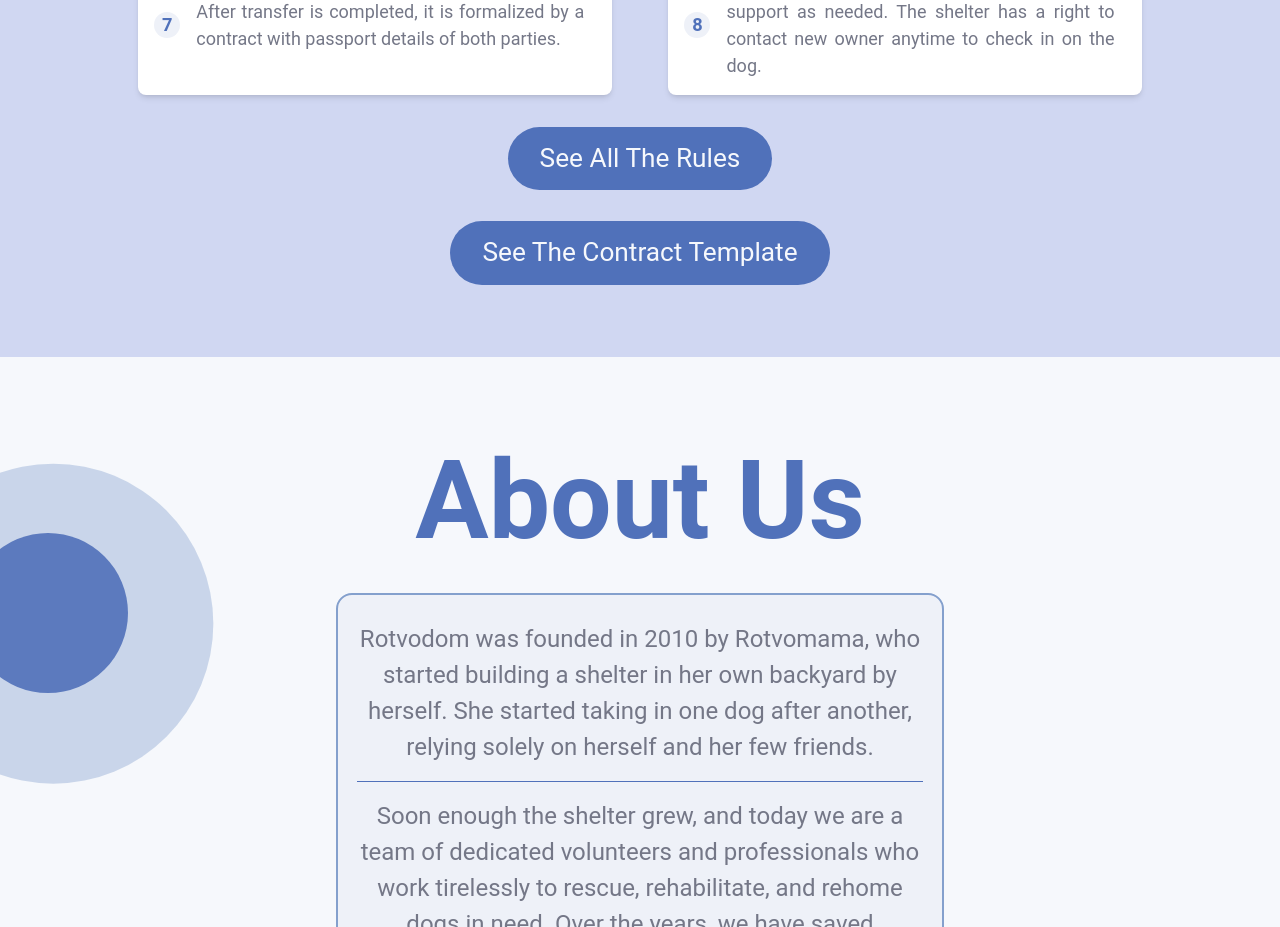
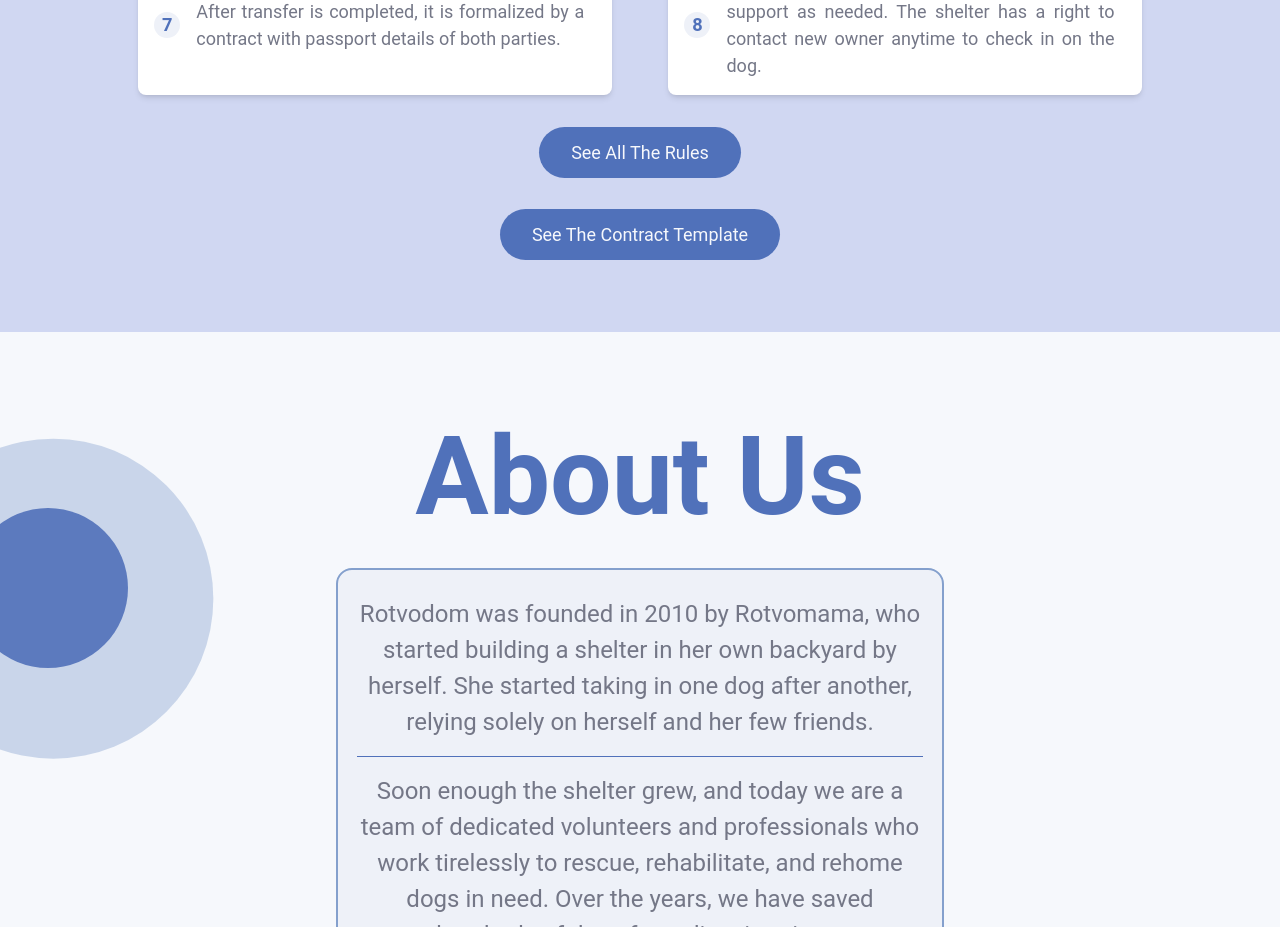
Before and after one commit to bavayra/dog-shelter, a React (Vite) app: page / in a window 1280 px wide. Shown: the part 4580-5507 px from the top of the page. Built offline with nearby package versions, Linux system fonts and the light colour scheme; a web font is replaced by a local one.

Commit message:
style(AdoptionRules-1024): decreased font size for the rule buttons

```diff
--- a/src/styles/custom-breakpoints.css
+++ b/src/styles/custom-breakpoints.css
@@ -400,6 +400,9 @@
   .rules-grid {
     width: 90%;
   }
+  .rules-button {
+    font-size: 1.125rem;
+  }
   #about-us .circle-md {
     width: 20rem;
     height: 20rem;
@@ -486,7 +489,6 @@
     max-width: 1400px;
     padding-inline: 2rem;
   }
-
   #help .help-content-width {
     width: 100%;
     padding-inline: 3rem;
```
